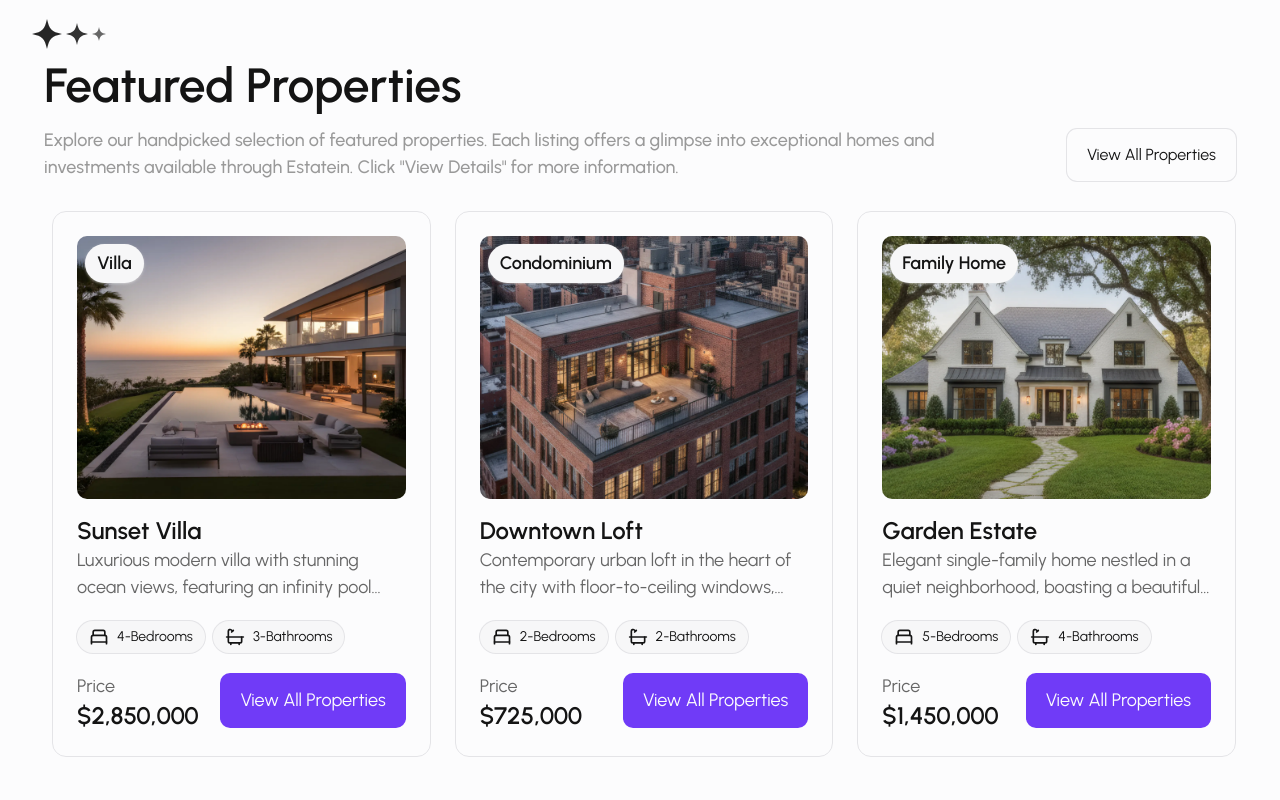
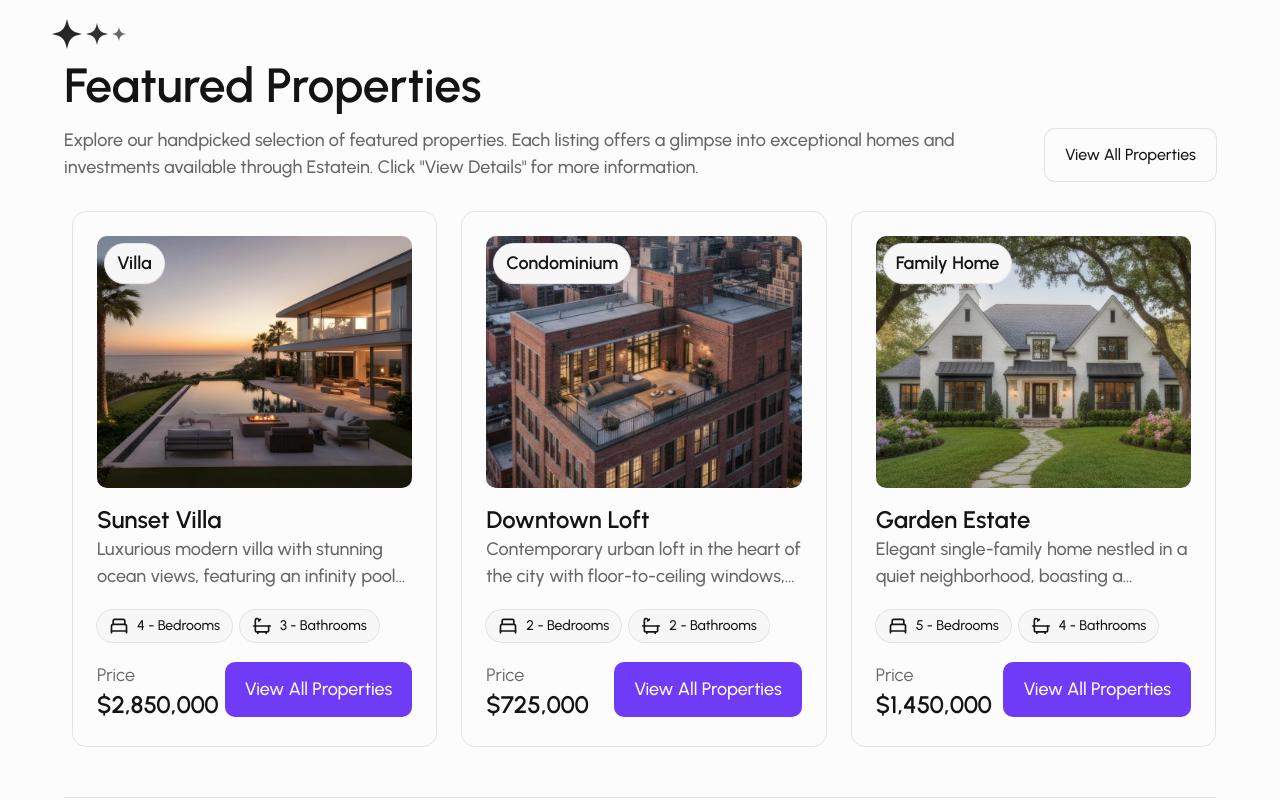
Before and after one commit to siobaldev/estatein, a Next.js app: page / in a window 1280 px wide. Shown: the part 1160-1960 px from the top of the page. Built offline with nearby package versions, Linux system fonts and the light colour scheme.

Commit message:
refactor: add wrapper, update text color, and adjust font weight

```diff
--- a/src/components/featured-properties/carousel.tsx
+++ b/src/components/featured-properties/carousel.tsx
@@ -82,7 +82,7 @@ export default function CarouselProperties() {
                 {/* Property Image with Type Badge */}
                 <div className="relative mb-4 flex items-center justify-center">
                   {/* Property type badge overlay */}
-                  <span className="bg-sub-background ring-border text-body shadow-sub-background/40 absolute top-2 left-2 flex w-fit gap-x-2 rounded-full px-3 py-1.5 font-semibold shadow dark:ring">
+                  <span className="bg-sub-background ring-border text-body shadow-sub-background/40 absolute top-2 left-2 flex w-fit rounded-full px-3 py-1.5 font-semibold shadow ring">
                     {prop.propertyType}
                   </span>
 
@@ -93,7 +93,7 @@ export default function CarouselProperties() {
                     width={100}
                     height={100}
                     unoptimized
-                    className="text-grey-20 size-full rounded-lg"
+                    className="size-full rounded-lg"
                   />
                 </div>
 
@@ -104,19 +104,19 @@ export default function CarouselProperties() {
                     <h1 className="text-lg font-semibold md:text-xl lg:text-2xl">
                       {prop.name}
                     </h1>
-                    <p className="text-grey-40 text-body line-clamp-2 lg:line-clamp-2">
+                    <p className="text-sub-foreground text-body line-clamp-2 font-medium">
                       {prop.description}
                     </p>
                   </div>
 
                   {/* Property Features (Bedrooms and Bathrooms) */}
-                  <div className="flex flex-wrap gap-2 text-sm">
+                  <div className="flex flex-wrap gap-2 text-sm font-medium">
                     {/* Bedrooms badge */}
                     <div className="ring-border bg-sub-background flex w-fit gap-x-2 rounded-full px-3 py-1.5 ring">
                       <BedSingle className="size-5" />
                       <p>
                         {prop.bedrooms}
-                        <span className="max-[366px]:hidden">-Bedrooms</span>
+                        <span className="max-[366px]:hidden"> - Bedrooms</span>
                       </p>
                     </div>
 
@@ -125,7 +125,7 @@ export default function CarouselProperties() {
                       <Bath className="size-5" />
                       <p>
                         {prop.bathrooms}
-                        <span className="max-[366px]:hidden">-Bathrooms</span>
+                        <span className="max-[366px]:hidden"> - Bathrooms</span>
                       </p>
                     </div>
                   </div>
@@ -134,7 +134,7 @@ export default function CarouselProperties() {
                   <div className="flex justify-between max-[366px]:flex-col max-[366px]:gap-y-5">
                     {/* Property price */}
                     <div>
-                      <p className="text-grey-40 text-body">Price</p>
+                      <p className="text-sub-foreground text-body">Price</p>
                       <p className="text-lg font-semibold md:text-xl lg:text-2xl">
                         {prop.price}
                       </p>
@@ -142,7 +142,7 @@ export default function CarouselProperties() {
 
                     {/* View property button (hidden on mobile < lg) */}
                     {/* TODO: add link to properties page */}
-                    <button className="bg-purple-60 text-white-99 text-body size-fit px-5 py-3.5 text-nowrap max-[366px]:w-full lg:block">
+                    <button className="bg-purple-60 text-white-99 text-body size-fit px-5 py-3.5 font-medium text-nowrap max-[366px]:w-full lg:block">
                       View All Properties
                     </button>
                   </div>
@@ -179,7 +179,10 @@ export default function CarouselProperties() {
             {/* Current position indicator (mobile/tablet only) */}
             <p className="text-body font-medium lg:absolute lg:left-0">
               {formatNumber(current)}
-              <span className="text-grey-40"> of {formatNumber(count)}</span>
+              <span className="text-sub-foreground">
+                {" "}
+                of {formatNumber(count)}
+              </span>
             </p>
 
             {/* Next button */}
--- a/src/components/featured-properties/featured-properties.tsx
+++ b/src/components/featured-properties/featured-properties.tsx
@@ -3,7 +3,7 @@ import CarouselProperties from "./carousel";
 
 export default function FeaturedProperties() {
   return (
-    <section className="mx-6 md:mx-11">
+    <section className="wrapper">
       <TripleStar />
       <div className="flex flex-col gap-y-7.5">
         <div className="flex items-end justify-between gap-x-20">
@@ -11,7 +11,7 @@ export default function FeaturedProperties() {
             <h1 className="text-sub-title font-semibold">
               Featured Properties
             </h1>
-            <p className="text-body text-grey-60 font-medium">
+            <p className="text-body text-sub-foreground font-medium">
               Explore our handpicked selection of featured properties. Each
               listing offers a glimpse into exceptional homes and investments
               available through Estatein. Click &quot;View Details&quot; for
@@ -19,7 +19,7 @@ export default function FeaturedProperties() {
             </p>
           </div>
 
-          <button className="ring-border hidden size-fit px-5 py-3.5 text-nowrap ring lg:block">
+          <button className="ring-border hidden size-fit px-5 py-3.5 font-medium text-nowrap ring lg:block">
             View All Properties
           </button>
         </div>
```
